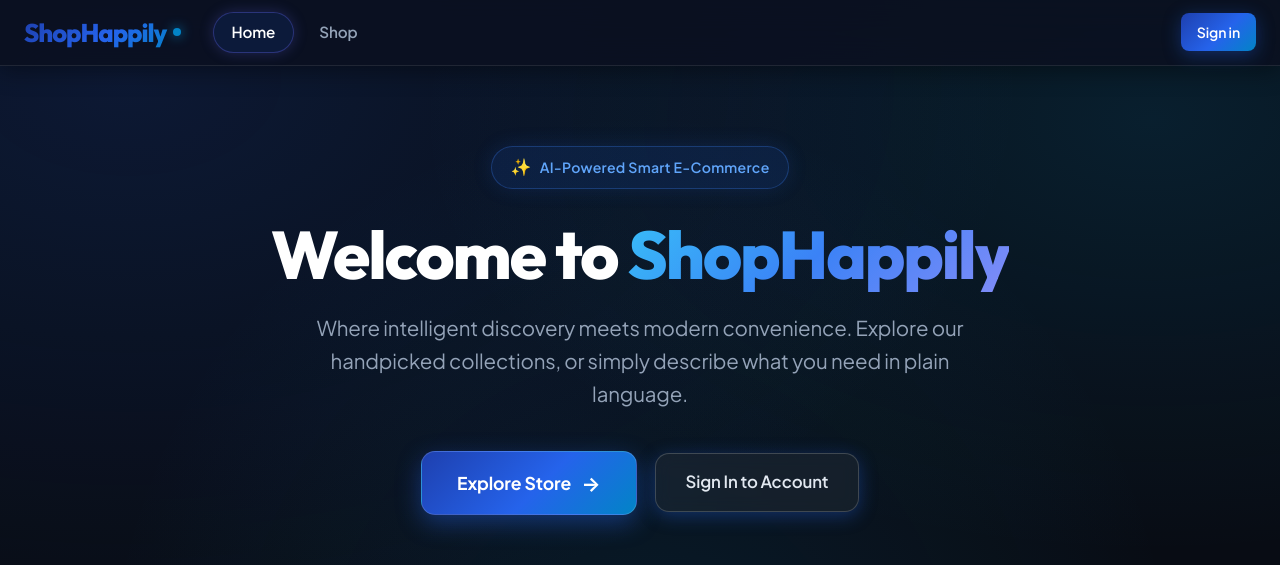
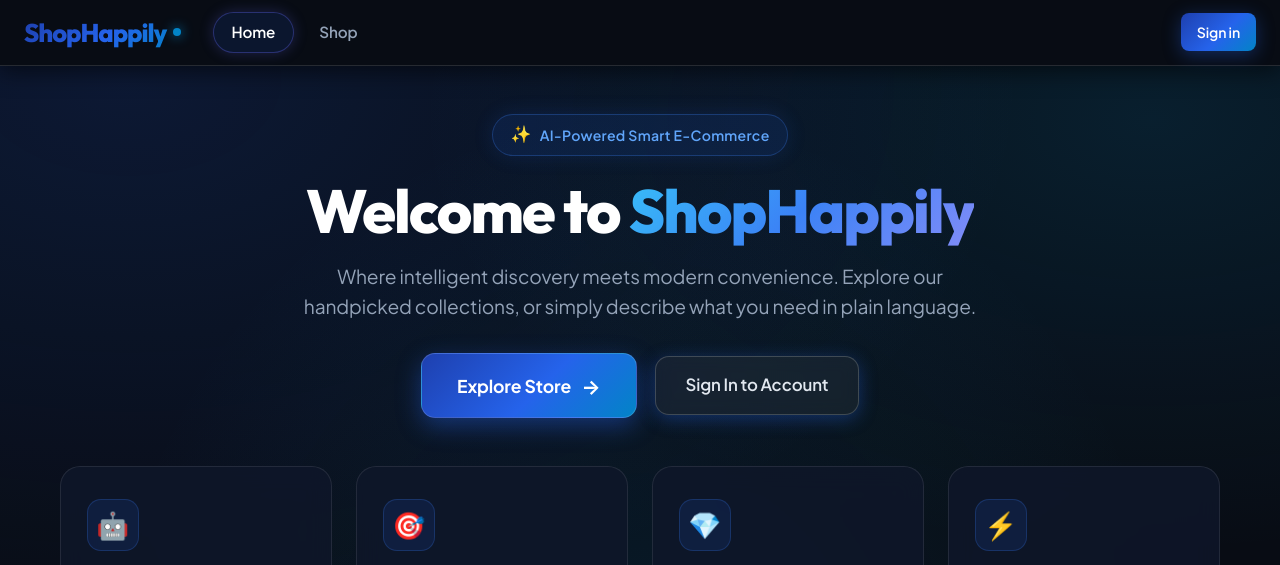
Before and after one commit to Bhoomika182/ShopHappily, a React (Vite) app in the folder client/: page / in a window 1280 px wide. Shown: the top 565 px of the page. Built offline with nearby package versions, Linux system fonts and the light colour scheme; no server answers.

Commit message:
Fix navbar overlapping: make header fully opaque and refine welcome hero spacing

```diff
--- a/client/src/styles.css
+++ b/client/src/styles.css
@@ -137,14 +137,12 @@ button, input, select, textarea {
 .top {
   position: sticky;
   top: 0;
-  z-index: 50;
+  z-index: 100;
   width: 100%;
   padding: 0.75rem 1.5rem;
-  background: rgba(11, 17, 32, 0.88);
-  backdrop-filter: blur(20px);
-  -webkit-backdrop-filter: blur(20px);
-  border-bottom: 1px solid var(--line);
-  box-shadow: 0 4px 25px rgba(0, 0, 0, 0.4);
+  background: #080c14;
+  border-bottom: 1px solid rgba(255, 255, 255, 0.12);
+  box-shadow: 0 4px 25px rgba(0, 0, 0, 0.6);
   box-sizing: border-box;
 }
 
@@ -2970,9 +2968,9 @@ textarea {
    ========================================================================== */
 
 .welcome-container {
-  max-width: 1180px;
+  max-width: 1200px;
   margin: 0 auto;
-  padding: 3.5rem 1.5rem 5rem;
+  padding: 1.5rem 1rem 4rem;
 }
 
 .welcome-hero {
@@ -2987,7 +2985,7 @@ textarea {
   display: inline-flex;
   align-items: center;
   gap: 0.5rem;
-  padding: 0.45rem 1.15rem;
+  padding: 0.42rem 1.1rem;
   border-radius: var(--radius-full);
   background: rgba(37, 99, 235, 0.12);
   border: 1px solid rgba(59, 130, 246, 0.28);
@@ -2995,7 +2993,7 @@ textarea {
   font-size: 0.88rem;
   font-weight: 600;
   letter-spacing: 0.02em;
-  margin-bottom: 1.75rem;
+  margin-bottom: 1.25rem;
   box-shadow: 0 0 20px rgba(37, 99, 235, 0.15);
   animation: fadeInDown 0.6s ease-out;
 }
@@ -3006,12 +3004,12 @@ textarea {
 
 .welcome-title {
   font-family: var(--font-display);
-  font-size: clamp(2.4rem, 5.5vw, 4.2rem);
+  font-size: clamp(2.2rem, 5vw, 3.8rem);
   font-weight: 800;
-  line-height: 1.12;
+  line-height: 1.15;
   letter-spacing: -0.03em;
   color: #ffffff;
-  margin: 0 0 1.25rem;
+  margin: 0 0 1rem;
   max-width: 860px;
 }
 
@@ -3024,11 +3022,11 @@ textarea {
 
 .welcome-subtitle {
   font-family: var(--font-body);
-  font-size: clamp(1.05rem, 2vw, 1.28rem);
-  line-height: 1.6;
+  font-size: clamp(1rem, 1.8vw, 1.2rem);
+  line-height: 1.55;
   color: var(--muted);
   max-width: 680px;
-  margin: 0 0 2.5rem;
+  margin: 0 0 2rem;
 }
 
 .welcome-actions {
@@ -3037,7 +3035,7 @@ textarea {
   justify-content: center;
   gap: 1.15rem;
   flex-wrap: wrap;
-  margin-bottom: 4rem;
+  margin-bottom: 3rem;
 }
 
 .welcome-btn-primary {
```
